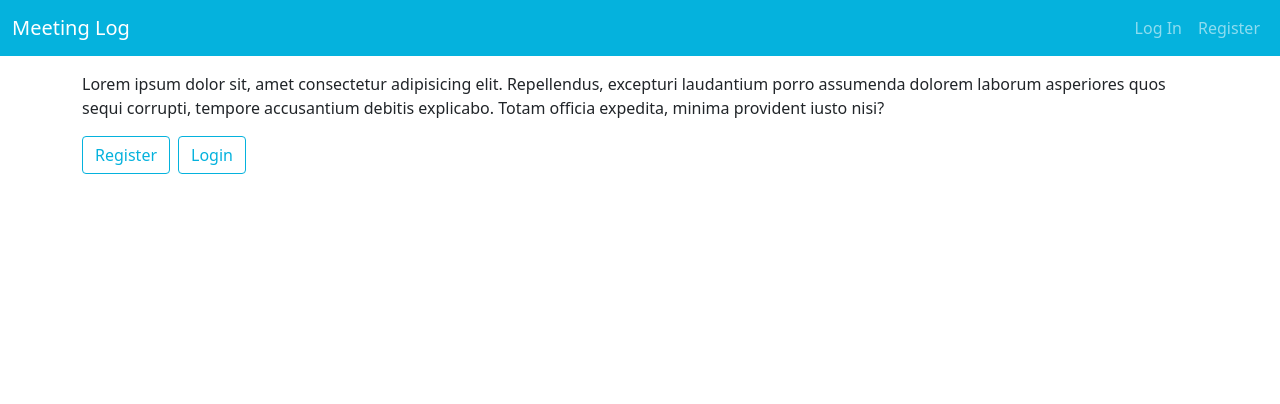
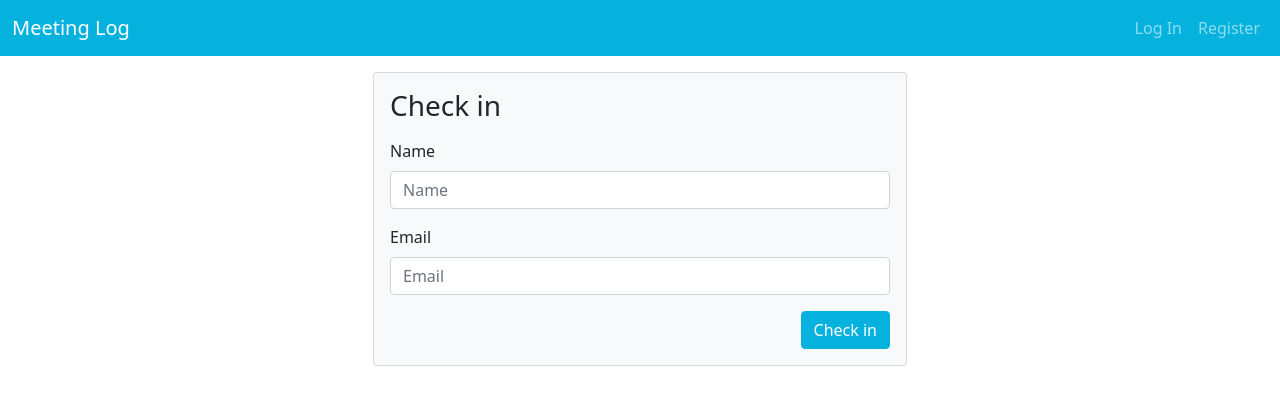
Before and after one commit to anton-dovnar/Full-Stack-Application-with-Firebase, a Vue app: page /#/checkin/1/1 in a window 1280 px wide. Before the commit this address led to /#/. Shown: the top 404 px of the page. Built offline with nearby package versions, Linux system fonts and the light colour scheme; no server answers.

Commit message:
Add check in functionality for meetings

```diff
--- a/src/App.vue
+++ b/src/App.vue
@@ -1,7 +1,16 @@
 <template>
   <div id="app">
     <Navigation :user="user" @logout="logout" />
-    <router-view class="container" :user="user" :meetings="meetings" @logout="logout" @addMeeting="addMeeting" @deleteMeeting="deleteMeeting" />
+    <router-view
+      class="container"
+      :user="user"
+      :meetings="meetings"
+      :error="error"
+      @logout="logout"
+      @addMeeting="addMeeting"
+      @deleteMeeting="deleteMeeting"
+      @checkIn="checkIn"
+    />
   </div>
 </template>
 
@@ -15,6 +24,7 @@ export default {
   data: function () {
     return {
       user: null,
+      error: null,
       meetings: []
     }
   },
@@ -36,7 +46,7 @@ export default {
         .collection('meetings')
         .add({
           name: payload,
-          createdAd: Firebase.firestore.FieldValue.serverTimestamp()
+          createdAt: Firebase.firestore.FieldValue.serverTimestamp()
         })
     },
     deleteMeeting: function (payload) {
@@ -45,6 +55,30 @@ export default {
         .collection('meetings')
         .doc(payload)
         .delete()
+    },
+    checkIn: function (payload) {
+      db.collection('users')
+        .doc(payload.userID)
+        .collection('meetings')
+        .doc(payload.meetingID)
+        .get()
+        .then(doc => {
+          if (doc.exists) {
+            db.collection('users')
+              .doc(payload.userID)
+              .collection('meetings')
+              .doc(payload.meetingID)
+              .collection('attendees')
+              .add({
+                displayName: payload.displayName,
+                eMail: payload.eMail,
+                createdAt: Firebase.firestore.FieldValue.serverTimestamp()
+              })
+              .then(() => this.$router.push('/'))
+          } else {
+            this.error = 'Sorry, no such meeting'
+          }
+        })
     }
   },
   mounted () {
--- a/src/router/index.js
+++ b/src/router/index.js
@@ -4,6 +4,7 @@ import Home from '../views/Home.vue'
 import Login from '../views/Login.vue'
 import Register from '../views/Register.vue'
 import Meetings from '../views/Meetings.vue'
+import CheckIn from '../views/CheckIn.vue'
 
 Vue.use(VueRouter)
 
@@ -29,6 +30,11 @@ const routes = [
     component: Meetings
   },
   {
+    path: '/checkin/:userID/:meetingID',
+    name: 'CheckIn',
+    component: CheckIn
+  },
+  {
     path: '*',
     redirect: '/'
   }
--- /dev/null
+++ b/src/views/CheckIn.vue
@@ -0,0 +1,75 @@
+<template>
+  <form class="mt-3" @submit.prevent="handleCheckIn">
+    <div class="container">
+      <div class="row justify-content-center">
+        <div class="col-lg-6">
+          <div class="card bg-light">
+            <div class="card-body">
+              <h3 class="fw-light mb-3">Check in</h3>
+              <section class="mb-3">
+                <div class="col-12 alert alert-danger px-3" v-if="error">
+                  error
+                </div>
+                <label
+                  class="form-label sr-only"
+                  for="displayName"
+                >Name</label>
+                <input
+                  required
+                  class="form-control"
+                  type="text"
+                  placeholder="Name"
+                  v-model="displayName"
+                />
+              </section>
+              <section class="mb-3">
+                <label
+                  class="form-label sr-only"
+                  for="Email"
+                >Email</label>
+                <input
+                  required
+                  class="form-control"
+                  type="email"
+                  placeholder="Email"
+                  v-model="eMail"
+                />
+              </section>
+              <div class="text-end mb-0">
+                <button
+                  class="btn btn-primary text-white"
+                  type="submit"
+                >Check in</button>
+              </div>
+            </div>
+          </div>
+        </div>
+      </div>
+    </div>
+  </form>
+</template>
+
+<script>
+export default {
+  name: 'checkin',
+  data: function () {
+    return {
+      displayName: null,
+      eMail: null
+    }
+  },
+  props: ['error'],
+  methods: {
+    handleCheckIn: function () {
+      this.$emit('checkIn', {
+        userID: this.$route.params.userID,
+        meetingID: this.$route.params.meetingID,
+        displayName: this.displayName,
+        eMail: this.eMail
+      })
+      this.displayName = null
+      this.eMail = null
+    }
+  }
+}
+</script>
--- a/src/views/Meetings.vue
+++ b/src/views/Meetings.vue
@@ -62,7 +62,7 @@
                 <router-link
                   class="btn btn-sm btn-outline-secondary"
                   title="Check In"
-                  to="/"
+                  :to="'/checkin/' + user.uid + '/' + item.id"
                 >
                   <font-awesome-icon icon="link"></font-awesome-icon>
                 </router-link>
```
